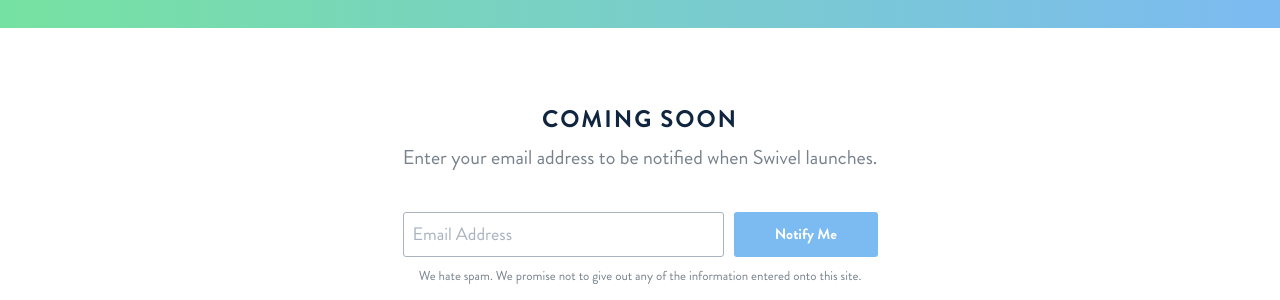
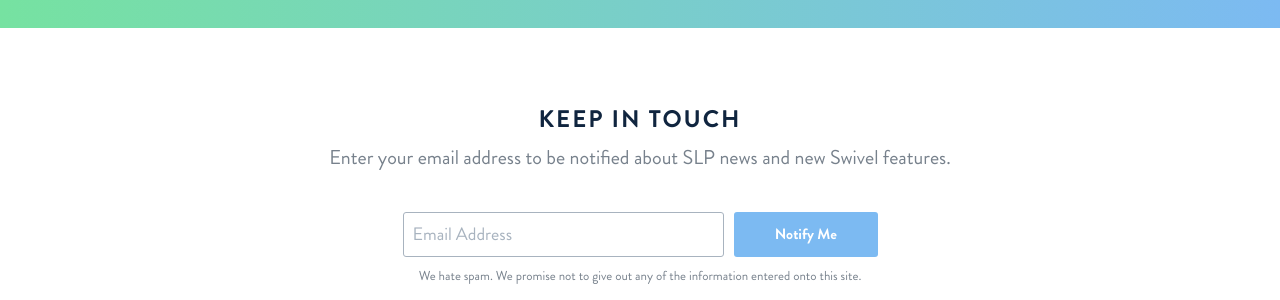
Before and after one commit to swivelscheduler/swivelscheduler.com, a Jekyll site: the page built from index.md, in a window 1280 px wide. Shown: the part 1835-2135 px from the top of the page. Built offline with Jekyll 4.4.1, drawn with Linux system fonts in a browser that asks for light colours.

Commit message:
Updated Index

```diff
--- a/index.md
+++ b/index.md
@@ -37,8 +37,9 @@ pricing_body_list:
 - View on any device
 - HIPAA Compliant
 - Email Customer Support
-contact_heading: Coming Soon
-contact_subtitle: Enter your email address to be notified when Swivel launches.
+contact_heading: Keep in touch
+contact_subtitle: Enter your email address to be notified about SLP news and new Swivel
+  features.
 contact_form_text: We hate spam. We promise not to give out any of the information
   entered onto this site.
 layout: home
```
